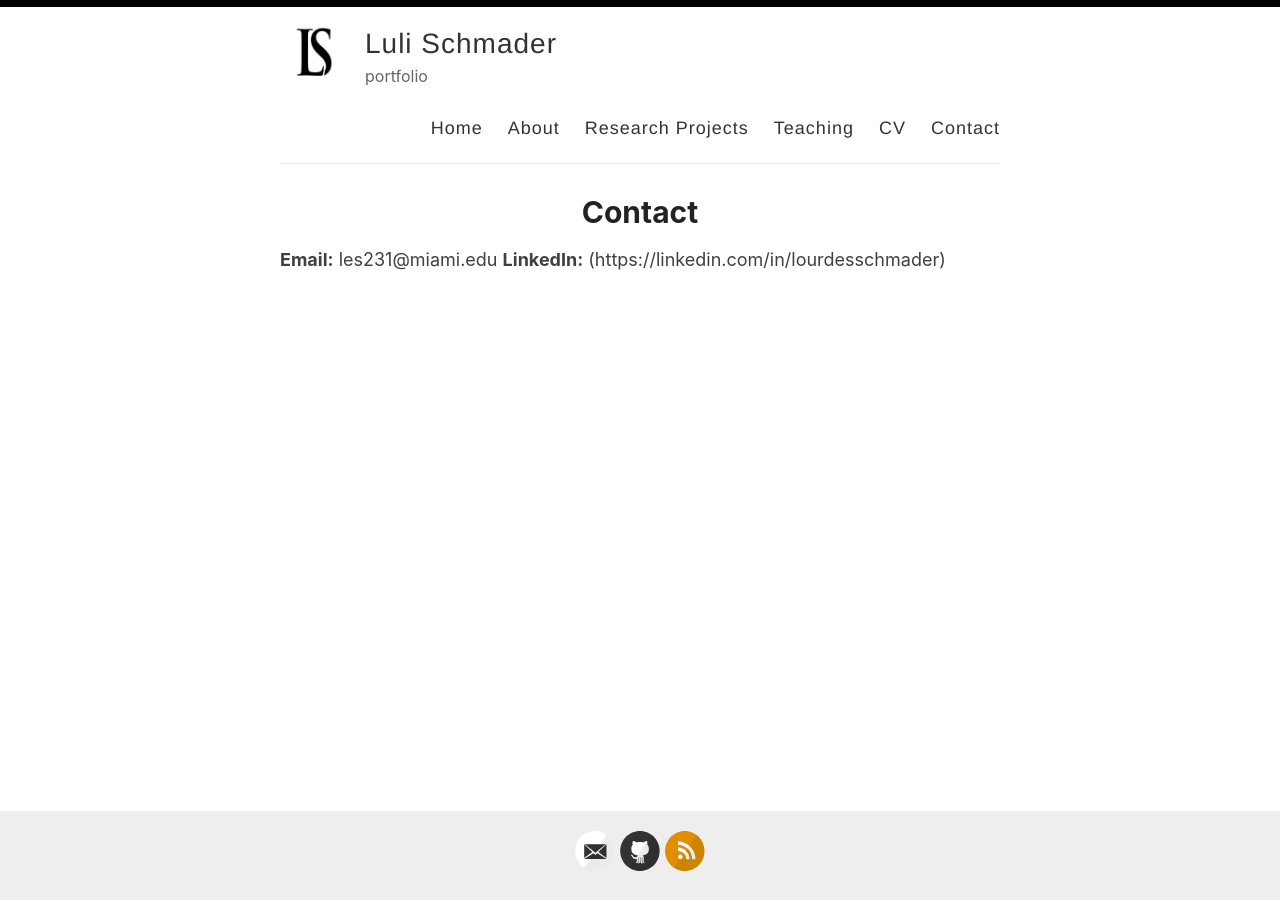
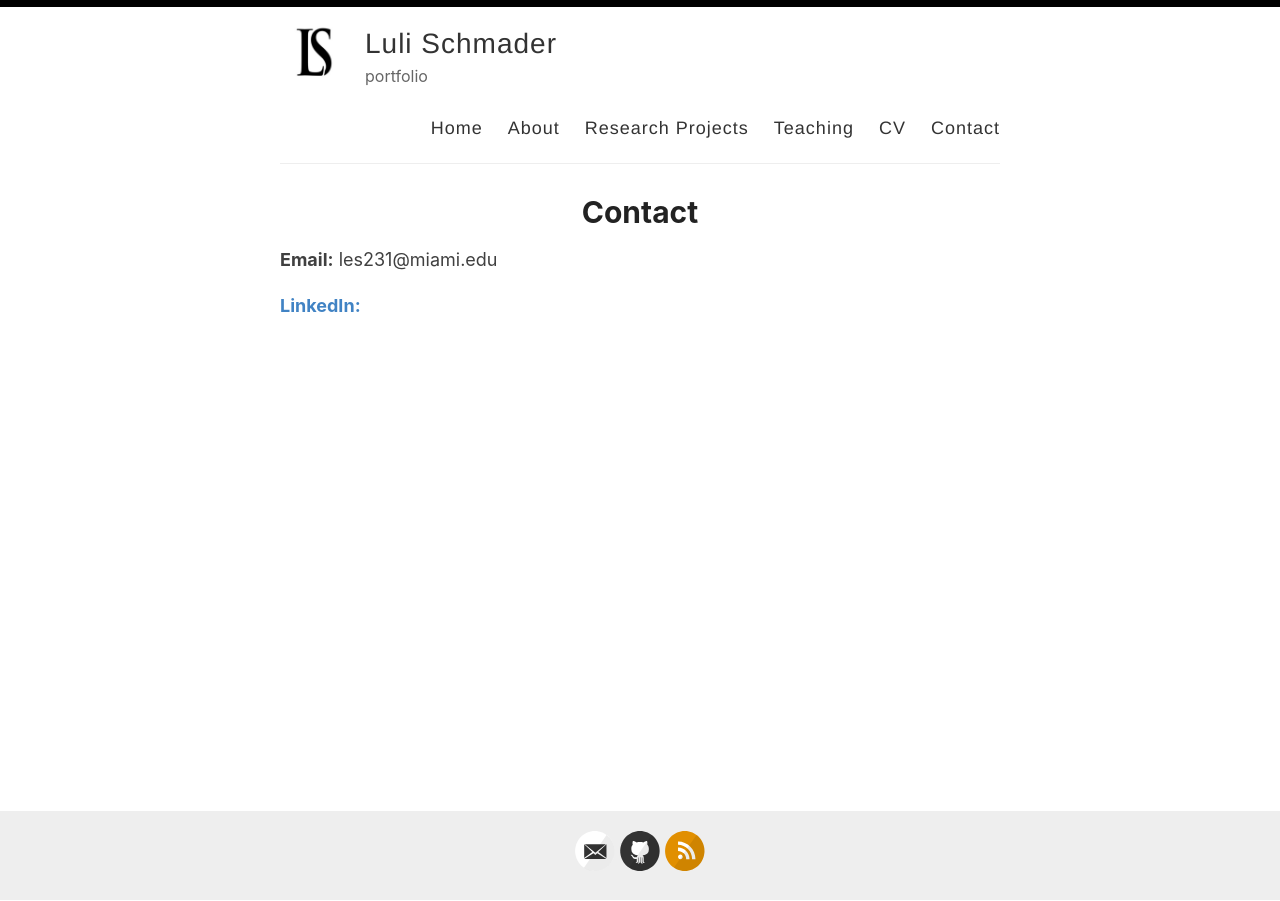
Before and after one commit to lulischmader/lulischmader.github.io, a Jekyll site: the page built from _pages/contact.md, in a window 1280 px wide. Built offline with Jekyll 4.4.1, drawn with Linux system fonts in a browser that asks for light colours.

Commit message:
Update contact.md

```diff
--- a/_pages/contact.md
+++ b/_pages/contact.md
@@ -4,4 +4,5 @@ title: Contact
 permalink: /contact/
 ---
 **Email:** les231@miami.edu
-**LinkedIn:** (https://linkedin.com/in/lourdesschmader)
+
+[**LinkedIn:**](https://linkedin.com/in/lourdesschmader)
```
